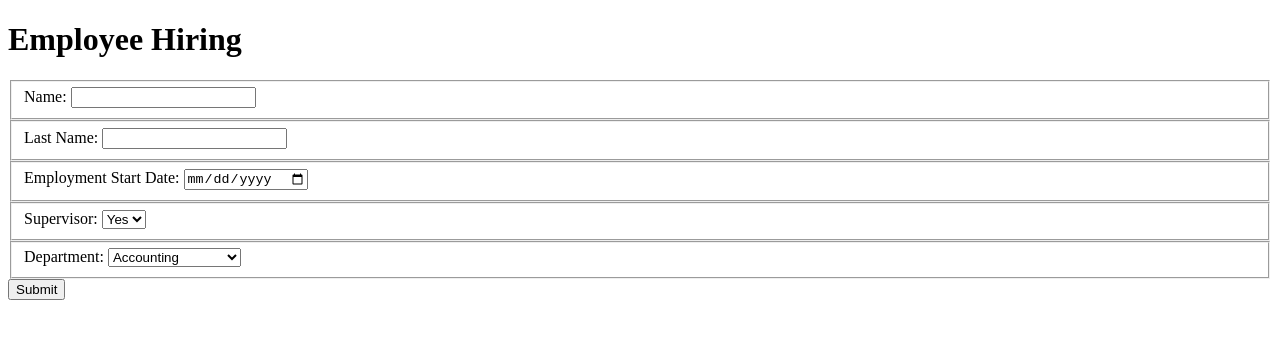
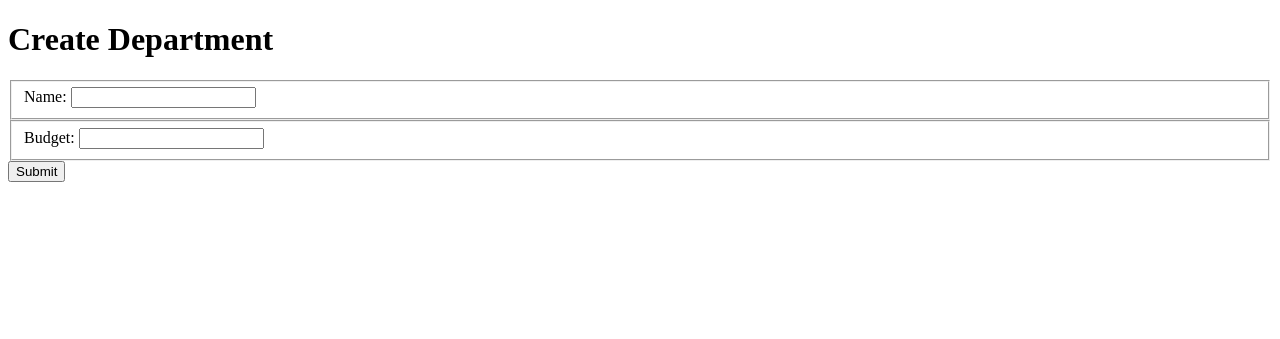
Before and after one commit to nss-cohort-36/bangazon-workforce-mgt-lords-of-might-magic, a Django app: template hrapp/templates/departments/department_form.html in a window 1280 px wide. Shown: the top 339 px of the page. Run offline with Django 3.2, Linux system fonts and the light colour scheme; the template is opened without the code that fills it: values named after a table or form of the project are taken from there, others are empty; data comes from the database, SQL or seed files in the repository.

Commit message:
implemented create department

```diff
--- a/hrapp/templates/departments/department_form.html
+++ b/hrapp/templates/departments/department_form.html
@@ -6,38 +6,18 @@
     <title>Bangazon</title>
   </head>
   <body>
-    <h1>Employee Hiring</h1>
+    <h1>Create Department</h1>
 
 
-    <form action="{% url 'hrapp:employee_list' %}" method="post">
+    <form action="{% url 'hrapp:department_list' %}" method="post">
       {% csrf_token %}
       <fieldset>
-          <label for="first_name">Name: </label>
-          <input id="first_name" type="text" name="first_name">
+          <label for="name">Name: </label>
+          <input id="name" type="text" name="name">
       </fieldset>
       <fieldset>
-          <label for="last_name">Last Name: </label>
-          <input id="last_name" type="text" name="last_name">
-      </fieldset>
-      <fieldset>
-          <label for="start_date">Employment Start Date: </label>
-          <input id="start_date" type="date" name="start_date">
-      </fieldset>
-      <fieldset>
-          <label for="is_supervisor">Supervisor: </label>
-          <select id='is_supervisor' name='is_supervisor'>
-          <option value=True >Yes</option>
-          <option value=False >No</option>
-          </select>
-
-      </fieldset>
-      <fieldset>
-          <label for="department">Department: </label>
-          <select id="department" type="text" name="department">
-                {% for department in all_departments %}
-                    <option value="{{ department.id }}">{{ department.name }}</option>
-                {% endfor %}
-          </select>
+          <label for="budget">Budget: </label>
+          <input id="budget" type="text" name="budget">
       </fieldset>
 
       <input type="submit" value="Submit" />
--- a/hrapp/templates/departments/department_list.html
+++ b/hrapp/templates/departments/department_list.html
@@ -11,4 +11,5 @@
     </li>
 {% endfor %}
 </ol>
+<form action="{% url 'hrapp:department_form' %}"><button>Create Department</button></form>
 {% endblock content %}
--- a/hrapp/urls.py
+++ b/hrapp/urls.py
@@ -10,5 +10,6 @@ urlpatterns = [
     path('logout/', logout_user, name='logout'),
     path('employees/', employee_list, name='employee_list'),
     path('employees/form', employee_form, name='employee_form'),
-    path('departments/', department_list, name='department_list')
+    path('departments/', department_list, name='department_list'),
+    path('departments/form', department_form, name='department_form')
 ]
--- a/hrapp/views/__init__.py
+++ b/hrapp/views/__init__.py
@@ -3,3 +3,4 @@ from .employees.employee_form import employee_form
 from .home import home
 from .auth.logout import logout_user
 from .departments.department_list import department_list
+from .departments.department_form import department_form
```
Also changed, not shown: hrapp/views/departments/department_form.py (added, +11 -0 lines), hrapp/views/departments/department_list.py (+23 -6 lines).
